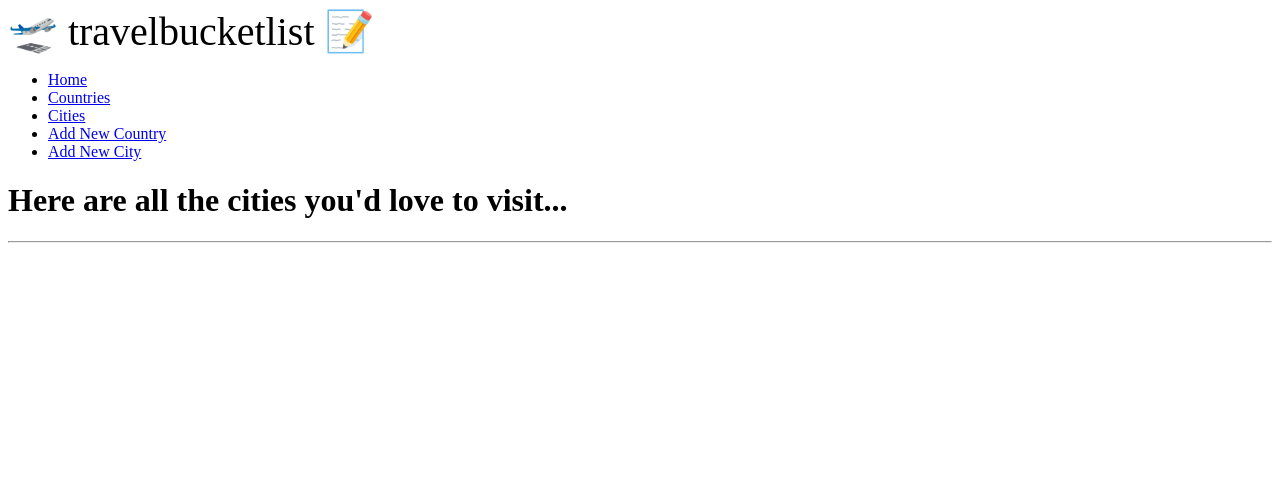
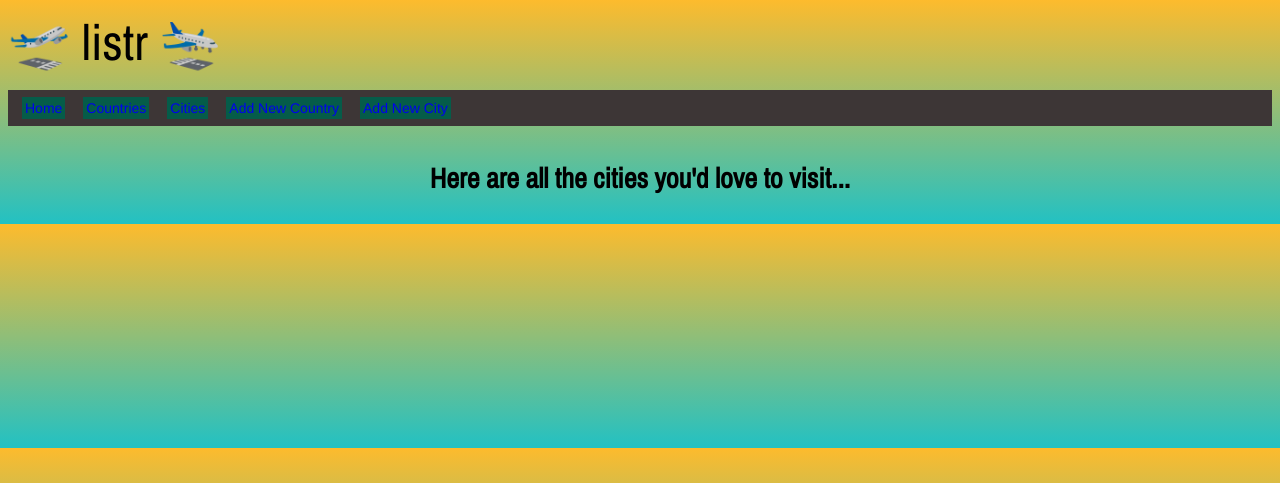
Before and after one commit to alanparley/listr_travel_bucket_list_project, a Flask app: page /cities in a window 1280 px wide. Shown: the top 483 px of the page. Run offline with Flask 2, Linux system fonts and the light colour scheme; data that the repository does not hold is empty; some libraries are stand-ins or nearby versions.

Commit message:
css styles updated

```diff
--- /dev/null
+++ b/static/style.css
@@ -0,0 +1,150 @@
+body{
+    font-family: "Archivo Narrow", arial, sans-serif; font-size: 14px;
+    background: rgb(34,193,195);
+background: linear-gradient(0deg, rgba(34,193,195,1) 0%, rgba(253,187,45,1) 100%);
+}
+
+header{
+    display: flex;
+    flex-direction: column;
+    justify-content: center;
+}
+
+.homepage{
+    background-image:url("https://i.postimg.cc/RZdWY5hD/Screenshot-2020-10-06-at-21-24-32.png");
+    height: 280px;
+    background-position: center;
+    background-repeat: no-repeat;
+    background-size: 100% 100%;
+}
+
+
+.menu{
+    display: flex;
+    padding: 10px;
+    background-color: rgb(61, 54, 54);
+    color: white;
+
+  }
+
+  .menu > li > a {
+    text-decoration: none;
+    background-color: #055c49;
+    padding: 3px;
+    margin: 4px
+  }
+
+  .menu > li > a:hover {
+    background-color: red;
+  }
+
+  .menu li a:visited{
+    color: white;
+    text-decoration: none;
+  }
+
+  .menu li{
+    padding-right: 10px;
+    list-style: none;
+    color: white;
+    float: left;
+    font-family: "Helvetica", arial, sans-serif; font-size: 14px;
+  }
+
+h1  {
+    text-align: center;
+}
+
+h2  {
+    text-align: center;
+}
+
+h3  {
+    text-align: center;
+}
+
+.centrevisited {
+    text-align: center;
+    padding: 20px
+}
+
+.centrelink {
+    text-align: center;
+}
+
+.centrelink > a {
+    background-color: #055c49;
+    padding: 10px;
+    color: white;
+    text-align: center;
+    display: inline-block;
+    text-decoration: none
+
+}
+
+
+
+.centrelink > a:hover {
+    background-color: red;
+}
+.bucketlist {
+    display: flex;
+    flex-flow: row wrap;
+    justify-content: center;
+}
+
+  .item  {
+    border-radius: 15px 50px 30px;
+    width: 200px;
+    min-height: 180px;
+    opacity: 0.7;
+    display: block;
+    line-height: 8px;
+    margin-bottom: 20px;
+    background-image: url("https://image.freepik.com/free-photo/yellow-crumpled-paper-texture-background_42547-989.jpg");
+    border: 2px solid ;
+    margin: 10px;
+    padding: 20px;
+    box-shadow: 10px 10px 10px #070000;
+  }
+
+  .item:hover {
+        opacity: 1.0;
+  }
+
+  .inputform {
+    display: flex;
+    flex-flow: row wrap;
+    justify-content: center;
+}
+.centredropdown{
+    display: inline-block;
+    flex-flow: wrap;
+    justify-content:center ;
+    padding: 10px
+
+}
+
+
+
+  .newform {
+    border-radius: 15px 50px 30px;
+    width: max-content;
+    min-height: 100%;
+    display: block;
+    line-height: 8px;
+    margin-bottom: 20px;
+    background-image: url("https://image.freepik.com/free-photo/yellow-crumpled-paper-texture-background_42547-989.jpg");
+    border: 2px solid ;
+    margin: 10px;
+    padding: 20px;
+    box-shadow: 10px 10px 10px #070000;
+
+  }
+
+  .centrebutton {
+    display: flex;
+    justify-content: center;
+    align-items: center;
+
+  }
--- a/templates/base.html
+++ b/templates/base.html
@@ -4,12 +4,14 @@
 <head>
     <meta charset="UTF-8">
     <meta name="viewport" content="width=device-width, initial-scale=1.0">
+    <link rel="stylesheet" href="{{ url_for('static', filename='style.css') }}">
+    <link href='https://fonts.googleapis.com/css?family=Archivo Narrow' rel='stylesheet'>
     <title>Travel Bucket List</title>
 </head>
 
 <body>
     <header>
-        <span style='font-size:40px;'>&#128747; travelbucketlist &#128221;</span>
+        <span style='font-size:50px;'>&#128747; listr &#128748; </span>
         <nav>
             <ul class="menu">
                 <li><a href="/">Home</a></li>
--- a/templates/cities/index.html
+++ b/templates/cities/index.html
@@ -1,25 +1,30 @@
 {% extends "base.html" %}
 {% block content %}
 <h1>Here are all the cities you'd love to visit...</h1>
-<hr>
+<main class="bucketlist">
 
-{% for city in all_cities %}
+    {% for city in all_cities %}
 
-<div>
-    <h2>{{city.city_name}}</h2>
-    <h3>in {{city.country.country_name}}</h3>
-    <p>Visited?
-        {% if city.visited == True %}
-        &#10004;
-        {% else %}
-        &#10008;
-        {% endif %}
+    <div class="item">
+        <span style='font-size:25px;'>&#128204;</span>
+        <h2>{{city.city_name}}</h2>
+        <h3>in {{city.country.country_name}}</h3>
+        <div class="centrevisited">Visited?
+            {% if city.visited == True %}
+            <span style='font-size:25px; color: darkgreen;'>&#10004;</span>
+            {% else %}
+            <span style='font-size:25px; color: red;'>&#10008;</span>
+            {% endif %}
+        </div>
 
-    <p><a href="/cities/{{city.id}}/edit">Edit</a></p>
-    <hr>
-    </p>
+        <div class="centrelink">
+            <a href="/cities/{{city.id}}/edit">Edit</a>
+        </div>
+
+    </div>
     {% endfor %}
-</div>
 
 
+</main>
+
 {% endblock %}
```
Also changed, not shown: templates/countries/index.html (+15 -19 lines), templates/countries/new.html (+13 -23 lines), templates/index.html (+7 -4 lines).
